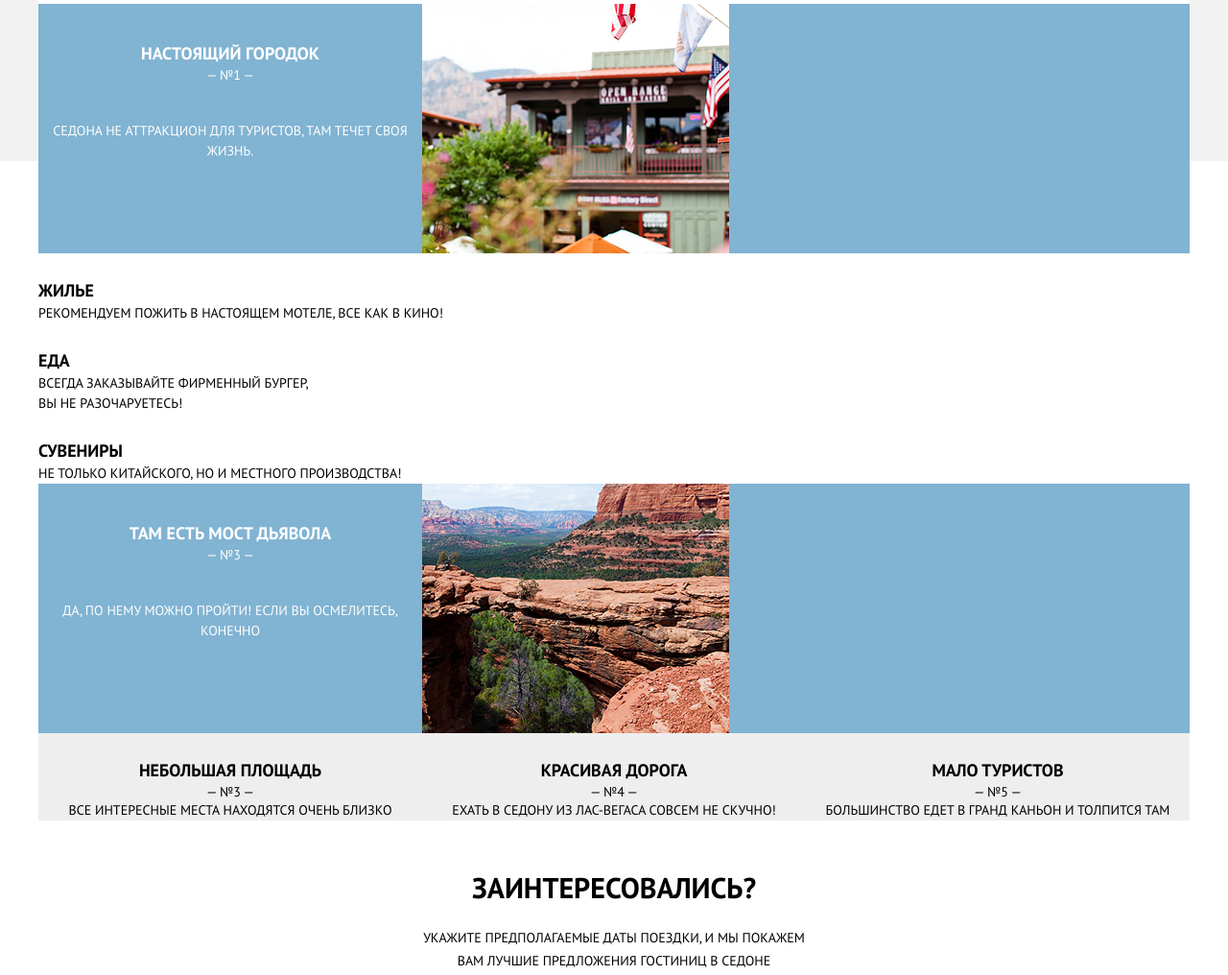
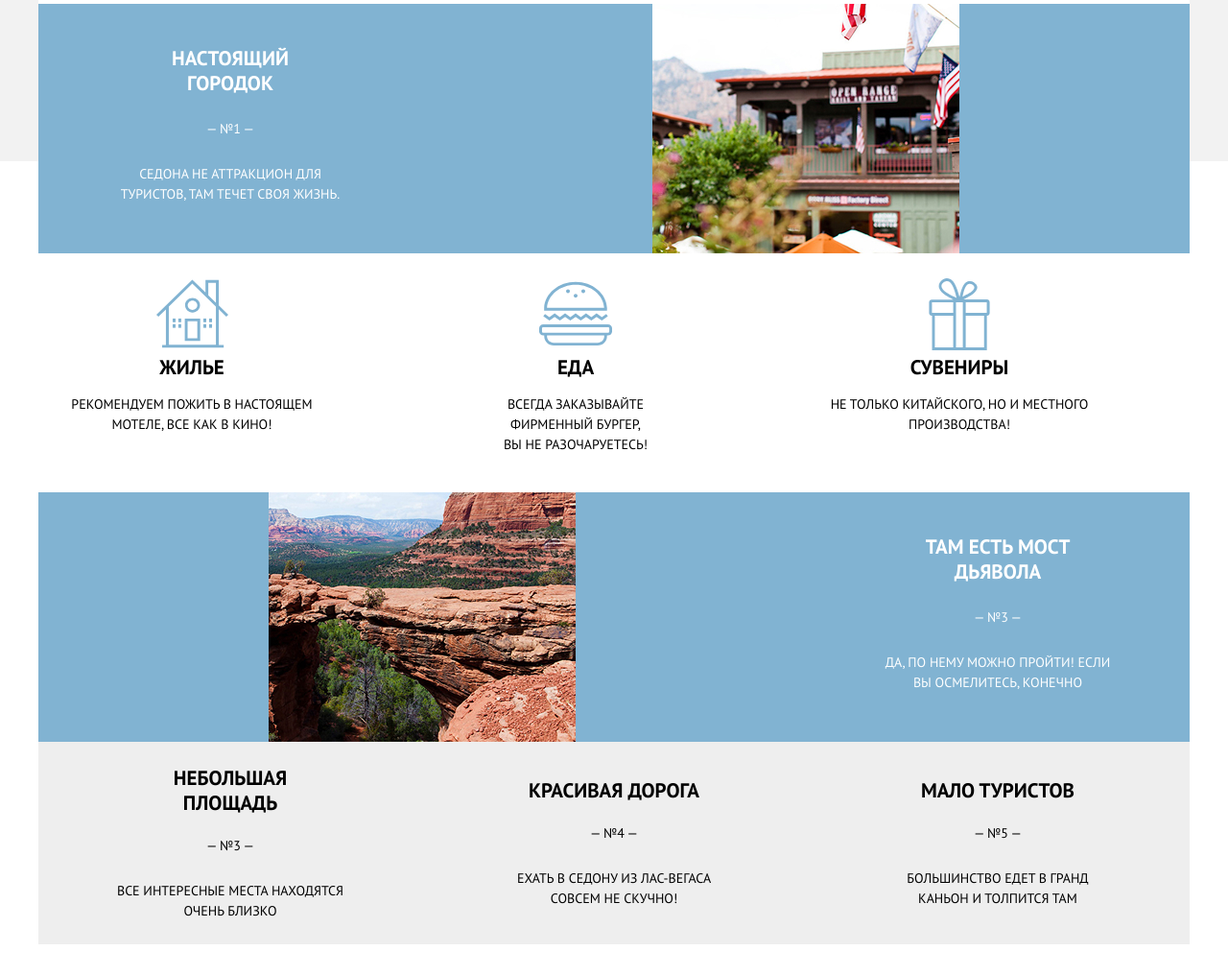
Before and after one commit to ztutze/SedonaProject, a website: page source/index.html in a window 1280 px wide. Shown: the part 632-1648 px from the top of the page at 96% size. Drawn offline with nearby package versions, Linux system fonts and the light colour scheme; files that its build step writes are made by us from their sources.

Commit message:
сделал блоки с преимуществами

```diff
--- a/source/index.html
+++ b/source/index.html
@@ -77,7 +77,7 @@
                   <p class="advantages-card__text">Не только китайского, но и местного производства!</p>
                 </div>
               </li>
-              <li class="advantages__item advantages__item--big advantages-card advantages-card--accent">
+              <li class="advantages__item advantages__item--big advantages-card advantages-card--accent advantages-card--accent-reversed">
                 <div class="advantages-card__content">
                   <p class="advantages-card__title">Там есть мост дьявола</p>
                   <span class="advantages-card__number">— №3 —</span>
--- a/source/sass/blocks/advantages-card.scss
+++ b/source/sass/blocks/advantages-card.scss
@@ -1,35 +1,170 @@
 .advantages-card {
   text-align: center;
   background-color: $advantages-bg-secondary;
+  text-wrap: pretty;
 }
 
 .advantages-card--accent {
   color: $text-white;
   background-color: $advantages-bg-accent;
+  display: grid;
+  place-items: center;
+
+  &:first-child {
+    padding-top: 20px;
+
+    @media (max-width: $mobile-only) {
+      background-image: url("../img/advantages-triangle.png");
+      background-repeat: no-repeat;
+      background-size: 100% 5%;
+    }
+
+    @media (min-width: $medium-width) {
+      padding-top: 0;
+    }
+  }
 
   @media (min-width: $medium-width) {
     display: grid;
-    grid-template-columns: 1fr 2fr;
+    grid-template-columns: repeat(3, 1fr);
   }
 }
 
-.advantages-card__content {
-  grid-column: 1 / 2;
-}
-
-.advantages-card--accent .advantages-card__title {
-  padding-top: 39px;
-}
-
-.advantages-card--accent .advantages-card__text {
-  margin-top: 39px;
-  padding-bottom: 39px;
-}
-
 .advantages-card--essential {
+  display: grid;
+  grid-template-columns: auto 1fr;
+  align-items: center;
+  column-gap: 12px;
+  max-width: 465px;
+  margin-top: 16px;
+  margin-bottom: 6px;
+  padding-left: 20px;
+  padding-right: 20px;
   text-align: left;
   color: $text-black;
   background-color: $advantages-bg-essential;
+
+  @media (min-width: $medium-width) {
+    grid-template-columns: 1fr;
+    grid-template-rows: 76px auto 1fr;
+    column-gap: 0;
+    max-width: 193px;
+    text-align: center;
+    place-items: center;
+  }
+
+  @media (min-width: $medium-width) {
+    max-width: 320px;
+  }
+
+  &::after {
+    content: "";
+    grid-row: 1 / 2;
+    background-repeat: no-repeat;
+    background-size: 100% 100%;
+
+    @media (min-width:$medium-width) {
+      grid-column: 1 / -1;
+      justify-self: center;
+    }
+  }
+}
+
+.advantages-card--essential-house {
+  &::after {
+    width: 39px;
+    height: 37px;
+    background-image: url("../img/icon-house.svg");
+
+    @media (min-width:$medium-width) {
+      width: 75px;
+      height: 72px;
+    }
+  }
+
+}
+
+.advantages-card--essential-food {
+  &::after {
+    width: 32px;
+    height: 38px;
+    background-image: url("../img/icon-burger.svg");
+
+    @media (min-width:$medium-width) {
+      width: 76px;
+      height: 68px;
+    }
+  }
+
+}
+
+.advantages-card--essential-souvenirs {
+  &::after {
+    width: 40px;
+    height: 35px;
+    background-image: url("../img/icon-gift.svg");
+
+    @media (min-width:$medium-width) {
+      width: 64px;
+      height: 75px;
+    }
+  }
+
+}
+
+.advantages-card__content {
+  display: grid;
+  grid-template-columns: 1fr;
+  place-items: center;
+  max-width: 280px;
+  position: relative;
+  grid-column: 1 / 2;
+  padding: 0 20px;
+}
+
+.advantages-card:nth-child(n+4) .advantages-card__content {
+  position: relative;
+
+  &::after {
+    @media (max-width: $mobile-only) {
+      content: "";
+      width: 280px;
+      height: 1px;
+      margin-left: -20px;
+      background-color: $advantages-border;
+    }
+  }
+}
+
+.advantages-card:last-child .advantages-card__content {
+  &::after {
+    display: none;
+    }
+}
+
+.advantages-card--accent-reversed .advantages-card__content {
+  @media (min-width: $medium-width) {
+    order: 2;
+    grid-column: 3 / -1;
+  }
+}
+
+.advantages-card--accent .advantages-card__img {
+  @media (min-width: $medium-width) {
+    grid-column: 2 / -1;
+  }
+}
+
+.advantages-card--accent-reversed .advantages-card__img {
+  @media (min-width: $medium-width) {
+
+    grid-column: 1 / 3;
+  }
+}
+
+.advantages-card__img img {
+  width: 100%;
+  object-fit: contain;
 }
 
 .advantages-card__title {
@@ -37,8 +172,34 @@
   font-size: 18px;
   line-height: 26px;
   margin: 0;
+  margin-top: 25px;
+  margin-bottom: 22px;
   padding: 0;
-  padding-top: 26px;
+  text-wrap: pretty;
+
+  @media (min-width: $medium-width) {
+    font-size: 21px;
+    max-width: 200px;
+  }
+}
+
+.advantages-card--accent .advantages-card__title {
+  margin-bottom: 25px;
+  padding-top: 30px;
+
+  @media (min-width: $medium-width) {
+    margin-top: 10px;
+    padding-top: 15px;
+  }
+}
+
+.advantages-card--essential .advantages-card__title {
+  margin-top: 5px;
+  margin-bottom: 15px;
+}
+
+.advantages-card__number {
+  margin-bottom: 28px;
 }
 
 .advantages-card__text {
@@ -46,4 +207,20 @@
   line-height: 21px;
   margin: 0;
   padding: 0;
+  margin-bottom: 24px;
 }
+
+.advantages-card--accent .advantages-card__text {
+  padding-bottom: 9px;
+}
+
+
+
+.advantages-card--essential .advantages-card__title,
+.advantages-card--essential .advantages-card__text {
+  grid-column: 2 / -1;
+
+  @media (min-width: $medium-width) {
+    grid-column: 1 / -1;
+  }
+}
--- a/source/sass/blocks/advantages.scss
+++ b/source/sass/blocks/advantages.scss
@@ -9,8 +9,25 @@
   }
 }
 
+.advantages__item {
+  display: grid;
+  justify-content: center;
+  align-items: center;
+}
+
 .advantages__item--big {
   @media (min-width: $medium-width) {
     grid-column: 1/-1;
   }
 }
+
+.advantages__item--essentials {
+  padding-top: 9px;
+  padding-bottom: 9px;
+  align-items: start;
+
+  @media (min-width: $medium-width) {
+    display: grid;
+    grid-template-columns: 1fr 1fr 1fr;
+  }
+}
```
Also changed, not shown: source/img/advantages-triangle.png (added), source/img/icon-burger.svg (added), source/img/icon-gift.svg (added), source/img/icon-house.svg (added).
